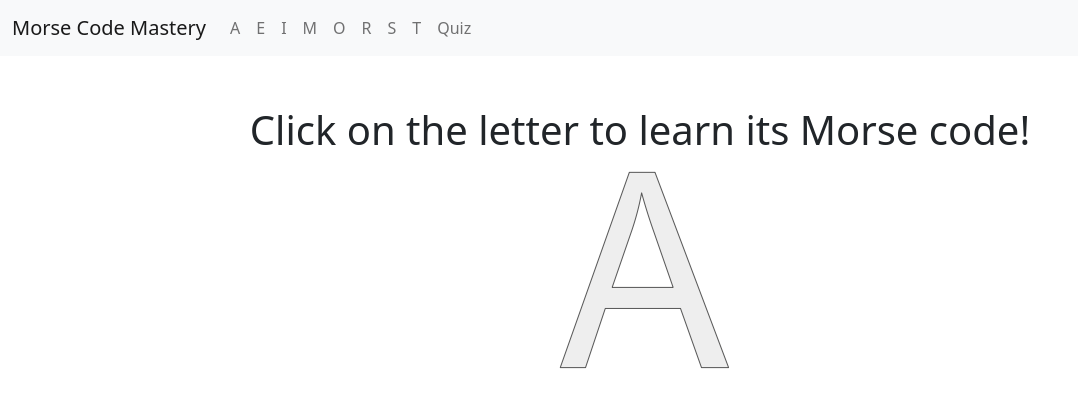
After one commit to yuminglin0326/MorseCodeTutorial, a Flask app: page /learn/1 in a window 1280 px wide. The commit adds this page. Shown: the top 408 px of the page, without its empty margins (0-1078 px from the left). Run offline with Flask 3, Linux system fonts and the light colour scheme; some libraries are stand-ins or nearby versions.

Commit message:
implemented viewing portion of the learning part (w/o try)

```diff
--- a/server.py
+++ b/server.py
@@ -2,6 +2,17 @@ from flask import Flask
 from flask import render_template
 from flask import Response, request, jsonify
 app = Flask(__name__)
+
+learns = {
+    "1": {
+        "id": 1,
+        "letter": "a",
+        "morse_code": ".-",
+        "plain_image": "/static/image/a-plain.png",
+        "morse_image": "/static/image/a-morse.png",
+        "morse_audio": "/static/audio/morse_code_a.mp3",
+    }
+}
 
 quizzes = {
     "1": {
@@ -29,6 +40,12 @@ quiz_score = 0
 @app.route('/')
 def home():
     return render_template('home.html')
+
+@app.route('/learn/<learn_id>')
+def learn(learn_id):
+    learn_data = learns[learn_id]
+
+    return render_template('learn.html', learn=learn_data)
 
 @app.route('/quiz/<quiz_id>')
 def quiz(quiz_id):
--- /dev/null
+++ b/static/learn.js
@@ -0,0 +1,65 @@
+$(document).ready(function() {
+    $('#letter-plain').click(function() {
+        $('#letter-plain').remove();
+
+        // display the letter with morse code
+        let learnMessage = $('<p class="learn-message">The order matters!</p>');
+        let morse_img = $('<img id="letter-morse" alt="letter-morse">');
+        console.log(learn["morse_image"]);
+        morse_img.attr('src', learn["morse_image"]);
+        $('.learn-letter-container').append(learnMessage, morse_img);
+
+        // play the morse code audio
+        let audio = new Audio(learn["morse_audio"]);
+        audio.play();
+        audio.currentTime = 0;
+
+        // show the morse code
+        let morseCode = $('<div class="input-morse-code">').text(learn["morse_code"]);
+        $('.learn-letter-container').append(morseCode);
+
+        // display the flashlight
+        let light_off = $('<img class="flashlight-off" alt="light-off">');
+        light_off.attr('src', "/static/image/led off.png");
+        let light_on = $('<img class="flashlight-on" alt="light-on">');
+        light_on.attr('src', "/static/image/led on.png");
+
+        // display buttons
+        $('#learn-try-button').show();
+        $('#learn-listen-button').show();
+
+        // display the flashlight
+        displayFlashlight();
+
+    });
+
+    displayFlashlight = function() {
+        $('.flashlight-on').show();
+        setTimeout(function() {
+            $('.flashlight-on').hide();
+            // Show img2 for 50ms
+            $('.flashlight-off').show();
+            setTimeout(function() {
+                $('.flashlight-off').hide();
+                // Show img1 for 600ms
+                $('.flashlight-on').show();
+                setTimeout(function() {
+                    $('.flashlight-on').hide();
+                    // Show img2 indefinitely
+                    $('.flashlight-off').show();
+                }, 600);
+            }, 50);
+        }, 300);
+    }
+
+    $('#learn-listen-button').click(function() {
+        let audio = new Audio(learn["morse_audio"]);
+        audio.play();
+        audio.currentTime = 0;
+        displayFlashlight();
+    });
+
+    $('#learn-try-button').click(function() {
+        window.location.href = "/learn_try/" + learn["id"];
+    });
+});
--- a/static/main.css
+++ b/static/main.css
@@ -50,3 +50,28 @@
 .hint {
   width: 200px;
 }
+
+/* learn page styling */
+.learn-container {
+  text-align: center;
+  margin: 50px 0px;
+}
+
+.learn-message {
+  font-size: 20px;
+  color: lightgrey;
+}
+
+.flashlight-container {
+  position: relative;
+  margin: 20px 0px;
+}
+
+.flashlight-off,
+.flashlight-on {
+  width: 100px;
+  position: absolute;
+  top: 0;
+  left: 50%; /* Place images at the horizontal center */
+  transform: translateX(-50%); /* Adjust to center the images */
+}
--- a/templates/layout.html
+++ b/templates/layout.html
@@ -28,7 +28,7 @@
             <a class="navbar-brand" href="/">Morse Code Mastery</a>
             <div class="collapse navbar-collapse" id="navbarSupportedContent">
                 <ul class="navbar-nav me-auto mb-2 mb-lg-0">
-                    <li class="nav-item"><a class="nav-link" href="#">A</a></li>
+                    <li class="nav-item"><a class="nav-link" href="/learn/1">A</a></li>
                     <li class="nav-item"><a class="nav-link" href="#">E</a></li>
                     <li class="nav-item"><a class="nav-link" href="#">I</a></li>
                     <li class="nav-item"><a class="nav-link" href="#">M</a></li>
--- /dev/null
+++ b/templates/learn.html
@@ -0,0 +1,27 @@
+{% extends "layout.html" %}
+
+{% block content %}
+
+    <script type="text/javascript" src="{{ url_for('static', filename = 'learn.js') }}"></script>
+
+    <script>
+        let learn = {{learn|tojson}}
+    </script>
+
+    <div class="learn-container">
+        <h1>Click on the letter to learn its Morse code!</h1>
+        <div class="learn-letter-container">
+            <img id="letter-plain" src="/static/image/{{learn.letter}}-plain.png" alt="letter image">
+        </div>
+        <div class="button-container">
+            <button class="btn btn-primary hide" id="learn-try-button">Try it!</button>
+            <button class="btn btn-secondary hide" id="learn-listen-button">Listen Again</button>
+        </div>
+        <div class="flashlight-container">
+            <img class="flashlight-off hide" alt="light-off" src="/static/image/led off.png">
+            <img class="flashlight-on hide" alt="light-on" src="/static/image/led on.png">
+        </div>
+
+
+    </div>
+{% endblock %}
```
Also changed, not shown: static/image/a-morse.png (added), static/image/a-plain.png (added), 1 other file.
